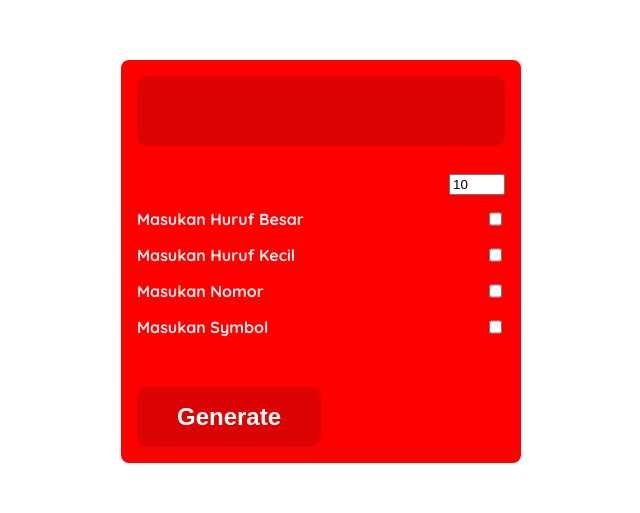
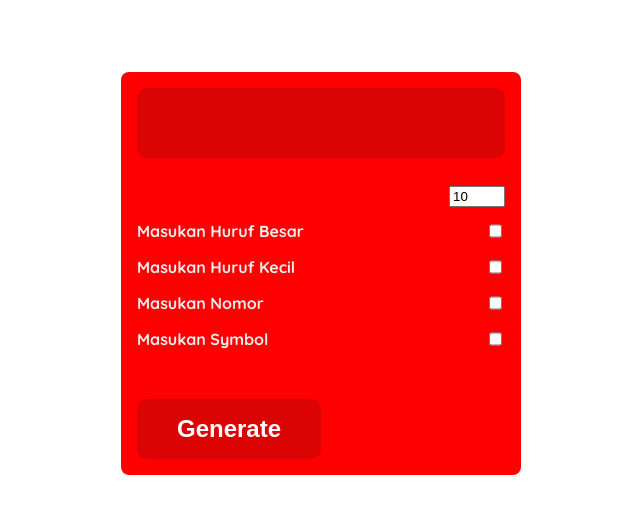
Before and after one commit to SazumiVicky/sazumipass, a plain HTML site: page index.html in a window 1280 px wide. Shown: the part 147-660 px from the top of the page, without its empty margins (319-959 px from the left). Drawn offline with Linux system fonts and the light colour scheme.

Commit message:
Update sazumi.css

```diff
--- a/sazumi.css
+++ b/sazumi.css
@@ -3,7 +3,7 @@
    box-sizing: border-box;
  }
  body{
-   margin: 20;
+   margin: 20px;
   font-family: 'Quicksand', sans-serif;
   font-weight: bold;
   background-color: white;
```
